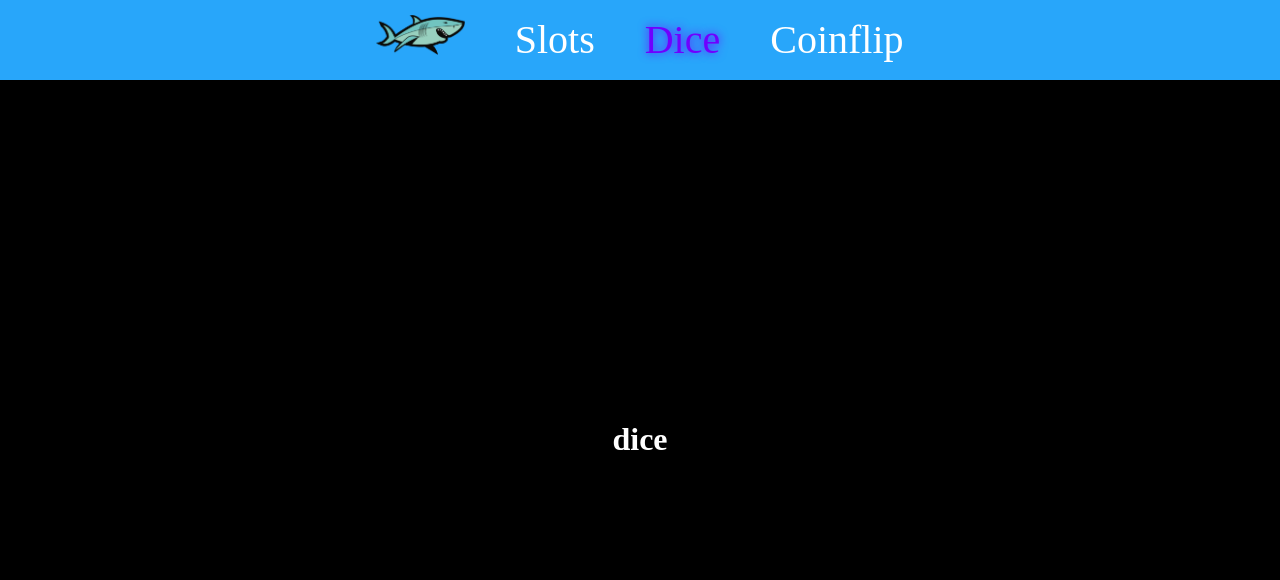
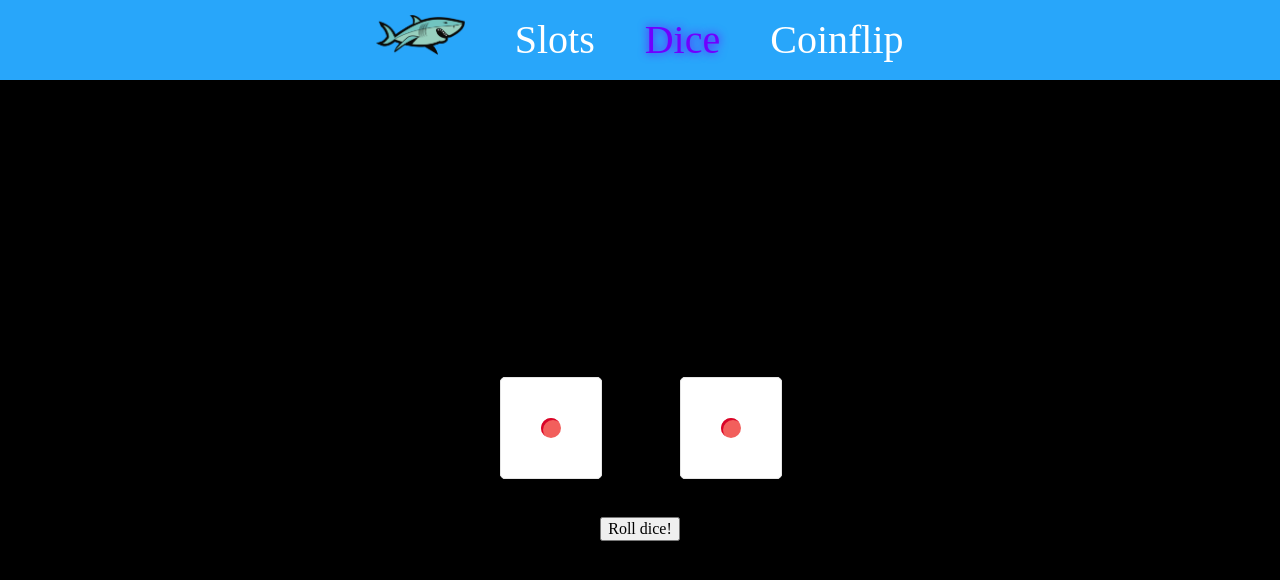
Before and after one commit to CoopTRUE/betshark, a Svelte app: page /dice in a window 1280 px wide. Shown: the top 580 px of the page. Built offline with nearby package versions, Linux system fonts and the light colour scheme.

Commit message:
dice page done

```diff
--- a/src/routes/dice.svelte
+++ b/src/routes/dice.svelte
@@ -1,9 +1,242 @@
 <script>
+  let diceOne, diceTwo;
 
+  function rollDice() {
+    diceOne = Math.floor(Math.random() * 6 + 1);
+    diceTwo = Math.floor(Math.random() * 6 + 1);
+
+    console.log(diceOne + " " + diceTwo);
+  }
 </script>
 
 <div class="content">
-  <h1>
-    dice
-  </h1>
+  <!-- MAJOR SHOUTOUT TO https://codepen.io/lenasta92579651/pen/yLeVmdW -->
+  <div class="dice-container">
+    <div
+      class="dice dice-one"
+      class:show-1={diceOne == 1}
+      class:show-2={diceOne == 2}
+      class:show-3={diceOne == 3}
+      class:show-4={diceOne == 4}
+      class:show-5={diceOne == 5}
+      class:show-6={diceOne == 6}
+    >
+      <div id="dice-one-side-one" class="side one">
+        <div class="dot one-1" />
+      </div>
+      <div id="dice-one-side-two" class="side two">
+        <div class="dot two-1" />
+        <div class="dot two-2" />
+      </div>
+      <div id="dice-one-side-three" class="side three">
+        <div class="dot three-1" />
+        <div class="dot three-2" />
+        <div class="dot three-3" />
+      </div>
+      <div id="dice-one-side-four" class="side four">
+        <div class="dot four-1" />
+        <div class="dot four-2" />
+        <div class="dot four-3" />
+        <div class="dot four-4" />
+      </div>
+      <div id="dice-one-side-five" class="side five">
+        <div class="dot five-1" />
+        <div class="dot five-2" />
+        <div class="dot five-3" />
+        <div class="dot five-4" />
+        <div class="dot five-5" />
+      </div>
+      <div id="dice-one-side-six" class="side six">
+        <div class="dot six-1" />
+        <div class="dot six-2" />
+        <div class="dot six-3" />
+        <div class="dot six-4" />
+        <div class="dot six-5" />
+        <div class="dot six-6" />
+      </div>
+    </div>
+    <div
+      class="dice dice-two"
+      class:show-1={diceTwo == 1}
+      class:show-2={diceTwo == 2}
+      class:show-3={diceTwo == 3}
+      class:show-4={diceTwo == 4}
+      class:show-5={diceTwo == 5}
+      class:show-6={diceTwo == 6}
+    >
+      <div id="dice-two-side-one" class="side one">
+        <div class="dot one-1" />
+      </div>
+      <div id="dice-two-side-two" class="side two">
+        <div class="dot two-1" />
+        <div class="dot two-2" />
+      </div>
+      <div id="dice-two-side-three" class="side three">
+        <div class="dot three-1" />
+        <div class="dot three-2" />
+        <div class="dot three-3" />
+      </div>
+      <div id="dice-two-side-four" class="side four">
+        <div class="dot four-1" />
+        <div class="dot four-2" />
+        <div class="dot four-3" />
+        <div class="dot four-4" />
+      </div>
+      <div id="dice-two-side-five" class="side five">
+        <div class="dot five-1" />
+        <div class="dot five-2" />
+        <div class="dot five-3" />
+        <div class="dot five-4" />
+        <div class="dot five-5" />
+      </div>
+      <div id="dice-two-side-six" class="side six">
+        <div class="dot six-1" />
+        <div class="dot six-2" />
+        <div class="dot six-3" />
+        <div class="dot six-4" />
+        <div class="dot six-5" />
+        <div class="dot six-6" />
+      </div>
+    </div>
+  </div>
+
+  <button on:click={rollDice}>Roll dice!</button>
 </div>
+
+<style>
+  .dice-container {
+    display: flex;
+  }
+
+  .dice-container .dice {
+    margin: 40px;
+  }
+  button:hover {
+    cursor: pointer;
+  }
+
+  .dice {
+    width: 100px;
+    height: 100px;
+    transform-style: preserve-3d;
+    transition: transform 1s;
+  }
+
+  .dot {
+    position: absolute;
+    width: 20px;
+    height: 20px;
+    margin: -10px 5px 5px -10px;
+    border-radius: 20px;
+    background-color: #f25f5c;
+    box-shadow: inset 2px 2px #d90429;
+  }
+
+  .side {
+    position: absolute;
+    background-color: #fff;
+    border-radius: 5px;
+    width: 100px;
+    height: 100px;
+    border: 1px solid #e5e5e5;
+    text-align: center;
+    line-height: 2em;
+  }
+
+  .side:nth-child(1) {
+    transform: translateZ(3.1em);
+  }
+
+  .side:nth-child(6) {
+    transform: rotateY(90deg) translateZ(3.1em);
+  }
+
+  .side:nth-child(3) {
+    transform: rotateY(-90deg) translateZ(3.1em);
+  }
+
+  .side:nth-child(4) {
+    transform: rotateX(90deg) translateZ(3.1em);
+  }
+
+  .side:nth-child(5) {
+    transform: rotateX(-90deg) translateZ(3.1em);
+  }
+
+  .side:nth-child(2) {
+    transform: rotateY(-180deg) translateZ(3.1em);
+  }
+
+  .show-1 {
+    transform: rotateX(720deg) rotateZ(-720deg);
+  }
+
+  .show-2 {
+    transform: rotateX(-900deg) rotateZ(1080deg);
+  }
+
+  .show-3 {
+    transform: rotateY(810deg) rotateZ(720deg);
+  }
+
+  .show-4 {
+    transform: rotateX(-810deg) rotateZ(-1080deg);
+  }
+
+  .show-5 {
+    transform: rotateX(450deg) rotateZ(-720deg);
+  }
+
+  .show-6 {
+    transform: rotateY(-450deg) rotateZ(-1440deg);
+  }
+
+  .two-1,
+  .three-1,
+  .four-1,
+  .five-1,
+  .six-1 {
+    top: 20%;
+    left: 20%;
+  }
+
+  .four-3,
+  .five-3,
+  .six-4 {
+    top: 20%;
+    left: 80%;
+  }
+
+  .one-1,
+  .three-2,
+  .five-5 {
+    top: 50%;
+    left: 50%;
+  }
+
+  .four-2,
+  .five-2,
+  .six-3 {
+    top: 80%;
+    left: 20%;
+  }
+
+  .two-2,
+  .three-3,
+  .four-4,
+  .five-4,
+  .six-6 {
+    top: 80%;
+    left: 80%;
+  }
+
+  .six-2 {
+    top: 50%;
+    left: 20%;
+  }
+
+  .six-5 {
+    top: 50%;
+    left: 80%;
+  }
+</style>
```
